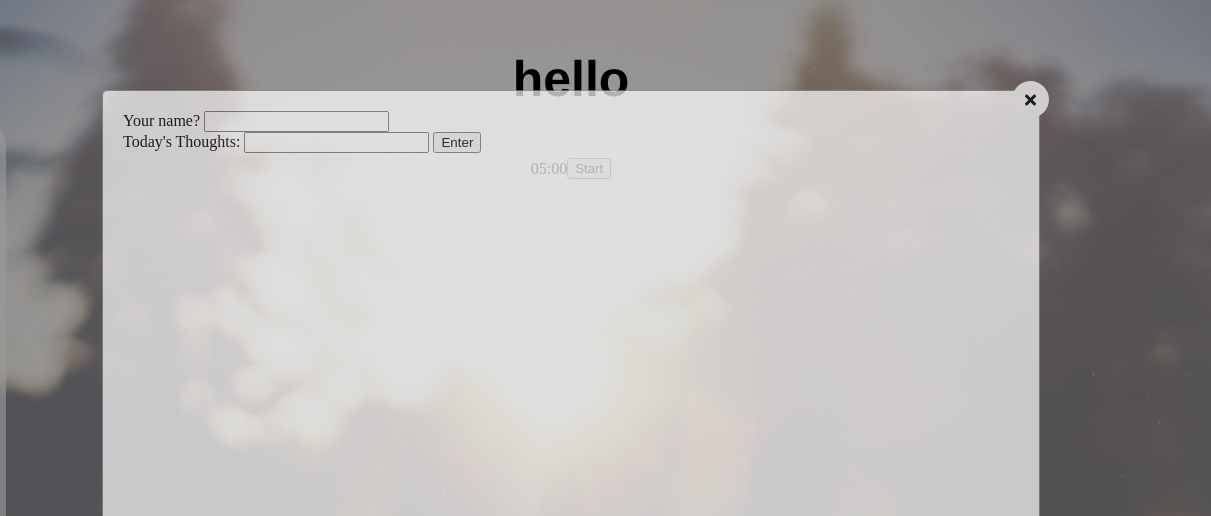
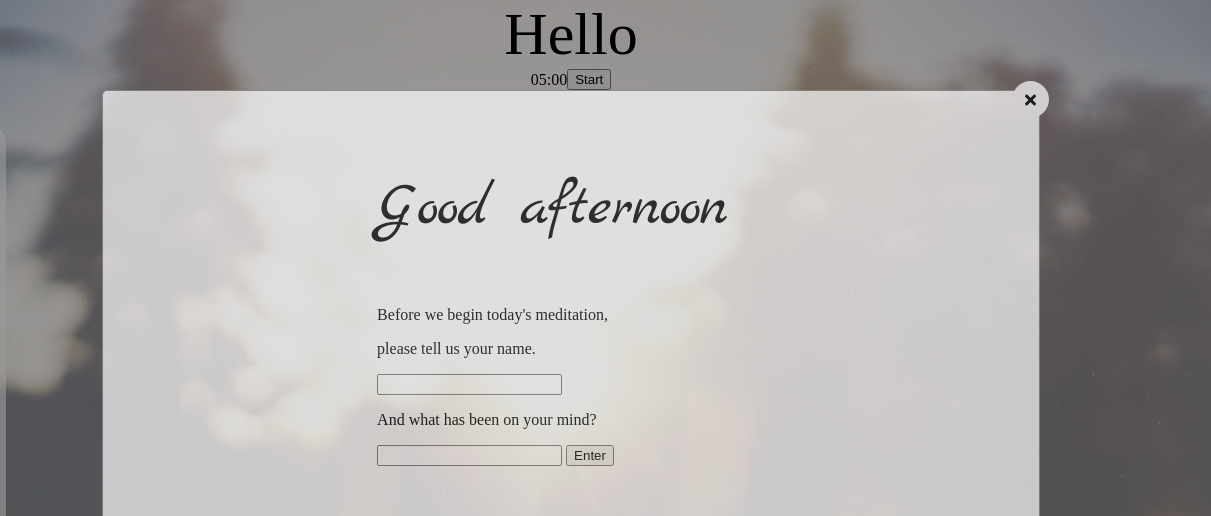
Before and after one commit to catherinekimyj/depth_perception, a website built with webpack: page index.html in a window 1280 px wide. Shown: the top 516 px of the page, 69-1280 px from the left. Built offline with nearby package versions, Linux system fonts and the light colour scheme.

Commit message:
form information corrected

```diff
--- a/index.html
+++ b/index.html
@@ -7,6 +7,7 @@
         <meta name="viewport" content="width=device-width, initial-scale=1">
         <link rel="stylesheet" href="./dist/main.css">
         <link rel="stylesheet" href="https://cdnjs.cloudflare.com/ajax/libs/font-awesome/5.13.1/css/all.min.css" integrity="sha256-2XFplPlrFClt0bIdPgpz8H7ojnk10H69xRqd9+uTShA=" crossorigin="anonymous" />
+        <link href="https://fonts.googleapis.com/css2?family=Marck+Script&display=swap" rel="stylesheet">
     </head>
     <body>
 <!-- navbar -->
@@ -25,24 +26,34 @@
         <div id="myModal" class="modal">
             <div class="modal-content">
                 <span class="close"><i class="fas fa-times"></i></span>
+                <section class="modal-inner">
 
-                <!-- multi-page form -->
+                    <!-- user form -->
                     <form name="user-form">
+                        <p class="user-form-welcome">
+                            <p id="user-greeting"></p>
+                            <p id="user-form-description">
+                                Before we begin today's meditation,
+                            </p>
+                        </p>
                         <div class="user-form-inner">
-                        Your name? <input type="text" id="name-input" id="user-name">
+                            <p class="user-form-name">please tell us your name.</p>
+                            <input type="text" id="name-input" id="user-name">
                             <br/>
-                        Today's Thoughts: <input type="text" id="thought-input" id="user-fav-color">
+                            <p class="user-form-thought"> And what has been on your mind? </p>
+                            <input type="text" id="thought-input" id="user-thought-input">
                             <button id="user-button">Enter</button>
                         </div>
                     </form>
 
+                </section>
             </div>
         </div>
         <!-- modal end -->
 
         <!-- canvas -->
         <canvas id="canvas" class="canvas"></canvas>
-        <div id="user-output"><p>hello</p></div>
+        <div id="user-output">Hello</div>
 
 
         <!-- timer -->
--- a/src/form.js
+++ b/src/form.js
@@ -1,8 +1,23 @@
 class Form {
     constructor() {
         this.submitInput();
+        this.greeting();
 
     }
+
+    greeting(greeting) {
+        const date = new Date();
+        const hour = date.getHours();
+        const greetingEle = document.getElementById('user-greeting');
+
+        if(hour > 4 && hour < 12) {
+            return greetingEle.innerHTML = "Good morning";
+        } else if (hour > 11 && hour < 18) {
+            return greetingEle.innerHTML = "Good afternoon";
+        } else {
+            return greetingEle.innerHTML = "Good evening";
+        }
+    };
 
     submitInput() {
         const nameBtn = document.getElementById('user-button');
--- a/src/styles/index.scss
+++ b/src/styles/index.scss
@@ -32,6 +32,7 @@ html, body {
 #user-output {
     height: 100%;
     width: 100%;
+    font-size: 60px;
     display: flex;
     justify-content: center;
     align-items: center;
--- a/src/styles/modal.scss
+++ b/src/styles/modal.scss
@@ -20,6 +20,14 @@
     border-radius: 5px;
     border: 1px solid #888;
     animation: createBox 1s;
+  }
+
+  .modal-inner {
+    display: flex;
+    flex-direction: column;
+    justify-content: center;
+    align-items: center;
+
   }
 
   @keyframes createBox {
@@ -56,3 +64,8 @@
     text-decoration: none;
     cursor: pointer;
   }
+
+  #user-greeting {
+    font-size: 60px;
+    font-family: 'Marck Script';
+}
```
Lines whose indentation alone changed are shown as unchanged.
